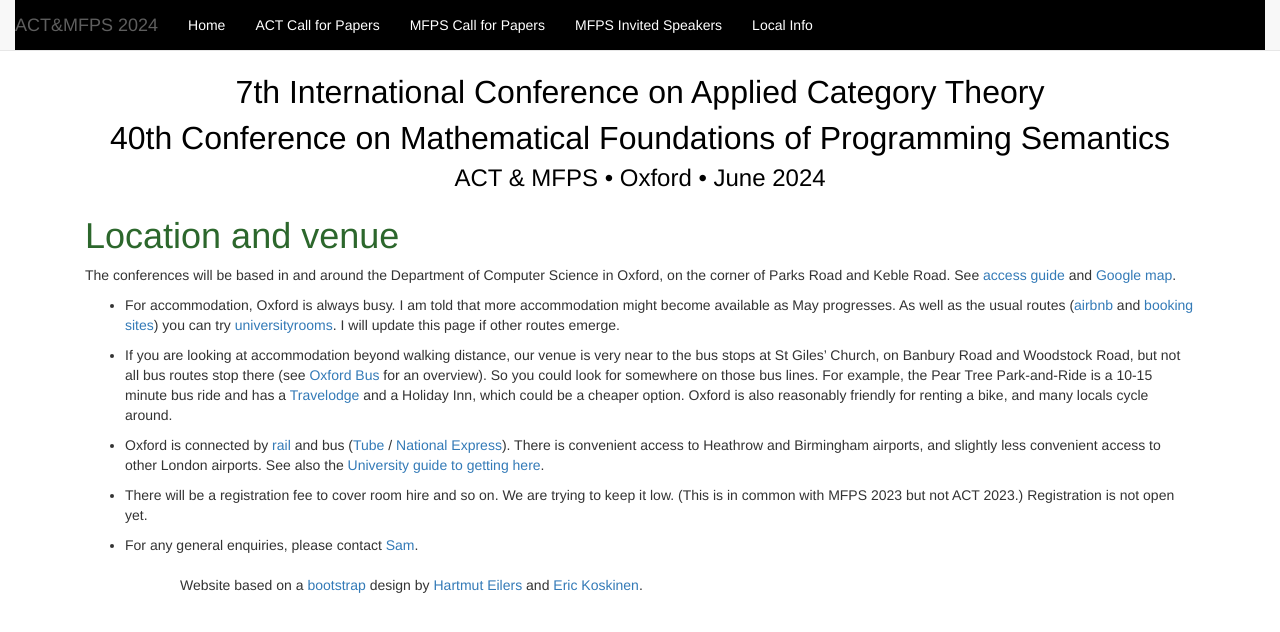
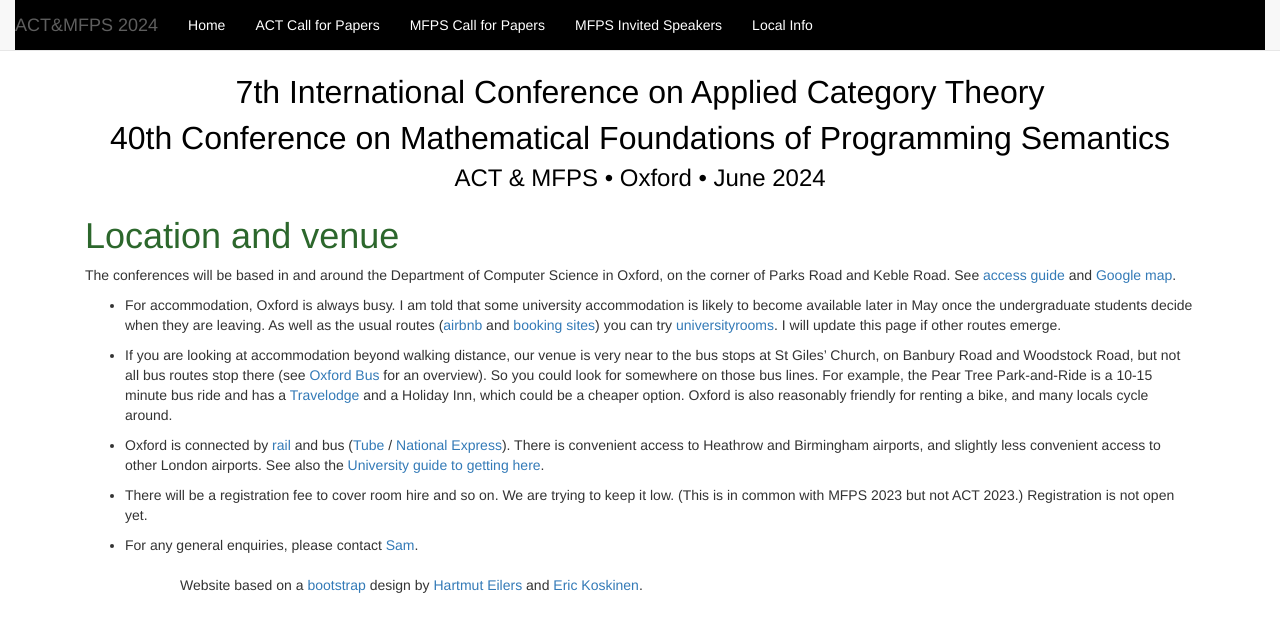
Before and after one commit to oxford24/oxford24.github.io, a Jekyll site: the page built from local.md, in a window 1280 px wide. Shown: the top 632 px of the page. Built offline with Jekyll 4.4.1, drawn with Linux system fonts in a browser that asks for light colours.

Commit message:
Update local.md

```diff
--- a/local.md
+++ b/local.md
@@ -6,7 +6,7 @@ layout: actmfps
 
 The conferences will be based in and around the Department of Computer Science in Oxford, on the corner of Parks Road and Keble Road. See [access guide](https://www.accessguide.ox.ac.uk/8-11-keble-road-and-wolfson-building) and [Google map](https://maps.app.goo.gl/WSeQuTsg3w4ZL8VQ8).
 
-* For accommodation, Oxford is always busy. I am told that more accommodation might become available as May progresses. As well as the usual routes ([airbnb](https://www.airbnb.co.uk/oxford-united-kingdom/stays/apartments) and [booking sites](https://www.tripadvisor.co.uk/Hotels-g186361-Oxford_Oxfordshire_England-Hotels.html)) you can try [universityrooms](https://www.universityrooms.com/en-GB/city/oxford/home/). I will update this page if other routes emerge.
+* For accommodation, Oxford is always busy. I am told that some university accommodation is likely to become available later in May once the undergraduate students decide when they are leaving. As well as the usual routes ([airbnb](https://www.airbnb.co.uk/oxford-united-kingdom/stays/apartments) and [booking sites](https://www.tripadvisor.co.uk/Hotels-g186361-Oxford_Oxfordshire_England-Hotels.html)) you can try [universityrooms](https://www.universityrooms.com/en-GB/city/oxford/home/). I will update this page if other routes emerge.
 
 * If you are looking at accommodation beyond walking distance, our venue is very near to the bus stops at St Giles' Church, on Banbury Road and Woodstock Road, but not all bus routes stop there (see [Oxford Bus](https://images-oxfordbus.passenger-website.com/2023-08/SmartZone%20Network%20Map%20-%2027th%20August%202023.pdf) for an overview). So you could look for somewhere on those bus lines. For example, the Pear Tree Park-and-Ride is a 10-15 minute bus ride and has a [Travelodge](https://www.tripadvisor.co.uk/Hotel_Review-g186361-d1027077-Reviews-Travelodge_Oxford_Peartree_Hotel-Oxford_Oxfordshire_England.html) and a Holiday Inn, which could be a cheaper option. Oxford is also reasonably friendly for renting a bike, and many locals cycle around.
 
```
